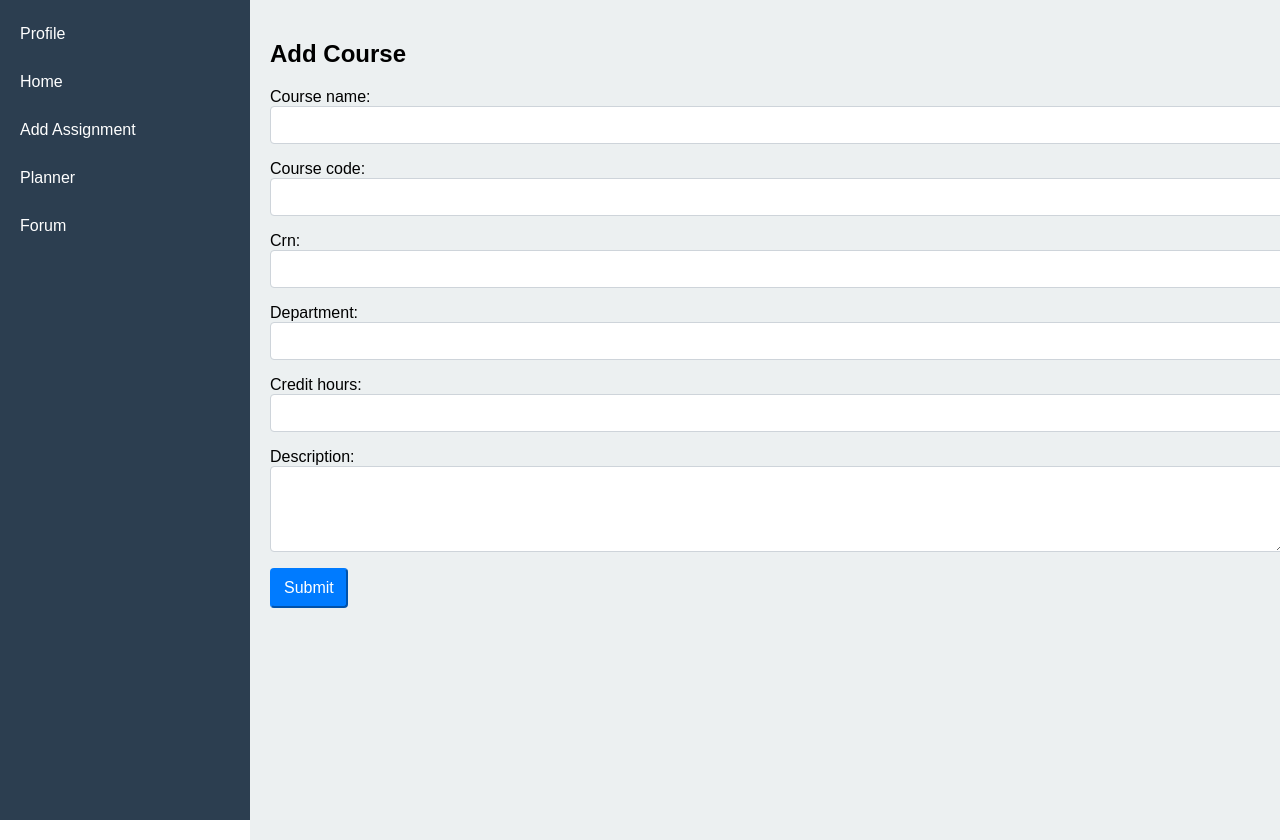
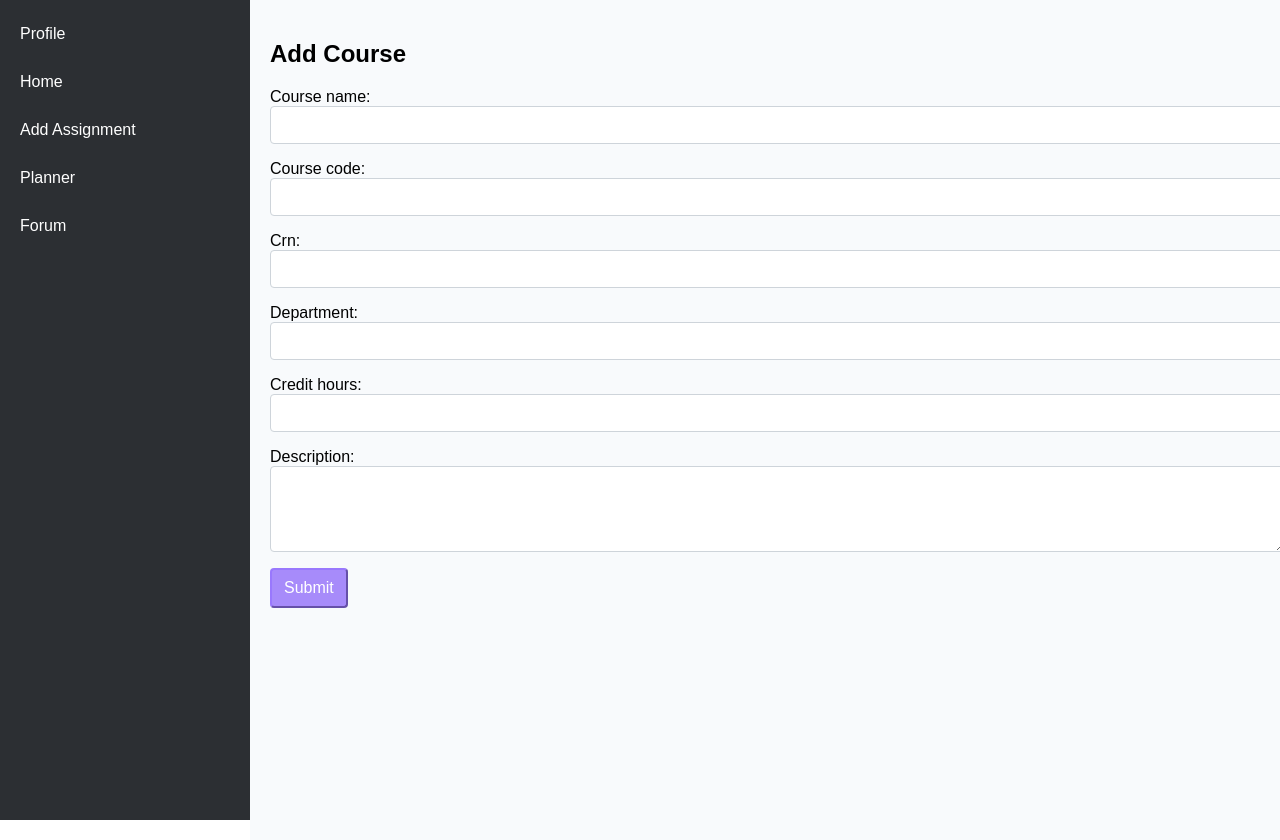
Before and after one commit to agiac16/ClassMate, a Django app: page /dashboard/add-course/ in a window 1280 px wide. Run offline with Django 4.2, Linux system fonts and the light colour scheme; a user stored in the database is signed in; data comes from the database, SQL or seed files in the repository; both versions use the stored data as it was after the commit.

Commit message:
updated dashboard colors

```diff
--- a/dashboard/templates/dashboard/add_course.html
+++ b/dashboard/templates/dashboard/add_course.html
@@ -11,7 +11,7 @@
             overflow: hidden;
         }
         .sidebar {
-            background-color: #2c3e50;
+            background-color: #2C2F33;
             color: white;
             width: 250px;
             position: fixed;
@@ -28,7 +28,7 @@
             transition: background 0.3s ease;
         }
         .sidebar a:hover {
-            background-color: #34495e;
+            background-color: #23272A;
         }
         .dashboard-container {
             margin-left: 250px;
@@ -36,11 +36,12 @@
             padding: 20px;
             overflow: auto;
             height: 100vh;
-            background-color: #ecf0f1;
+            background-color: #f8fafc;
         }
         .form-group {
             margin-bottom: 1rem;
         }
+
         .form-control {
             display: block;
             width: 100%;
@@ -56,8 +57,8 @@
         }
         .btn-primary {
             color: #fff;
-            background-color: #007bff;
-            border-color: #007bff;
+            background-color: #a78bfa;
+            border-color: #9978fd;
             cursor: pointer;
             padding: 0.375rem 0.75rem;
             font-size: 1rem;
@@ -66,8 +67,8 @@
         }
         .btn-primary {
             color: #fff;
-            background-color: #007bff;
-            border-color: #007bff;
+            background-color: #a78bfa;
+            border-color: #9978fd;
             cursor: pointer;
             padding: 0.375rem 0.75rem;
             font-size: 1rem;
@@ -76,17 +77,17 @@
             transition: background-color 0.15s ease-in-out, border-color 0.15s ease-in-out;
         }
         .btn-primary:hover {
-            background-color: #0056b3;
-            border-color: #004085;
+            background-color: #a855f7;
+            border-color: #a855f7;
         }
         .btn-primary:active {
-            background-color: #004085;
-            border-color: #003567;
+            background-color: #a78bfa;
+            border-color: #9978fd;
             box-shadow: inset 0 3px 5px rgba(0, 0, 0, 0.125);
         }
         .btn-primary:disabled {
-            background-color: #007bff;
-            border-color: #007bff;
+            background-color: #a78bfa;
+            border-color: #9978fd;
             opacity: 0.65;
             cursor: not-allowed;
         }
```
Also changed, not shown: dashboard/templates/dashboard/add_assignment.html (+13 -13 lines), dashboard/templates/dashboard/dashboard.html (+6 -6 lines), db.sqlite3.
